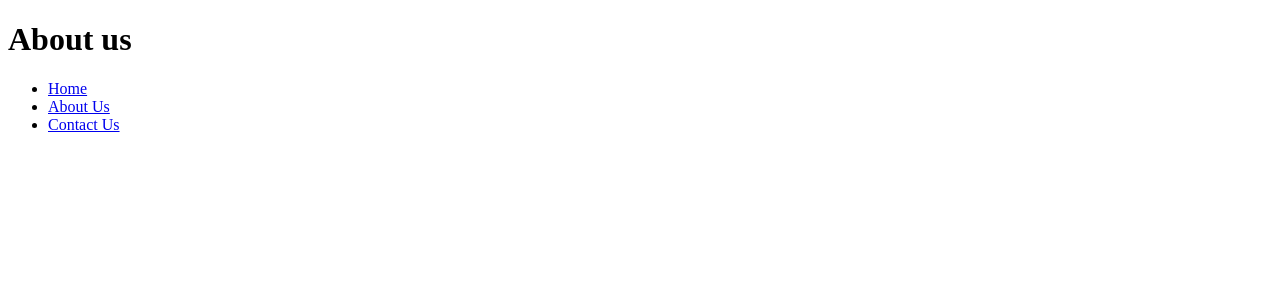
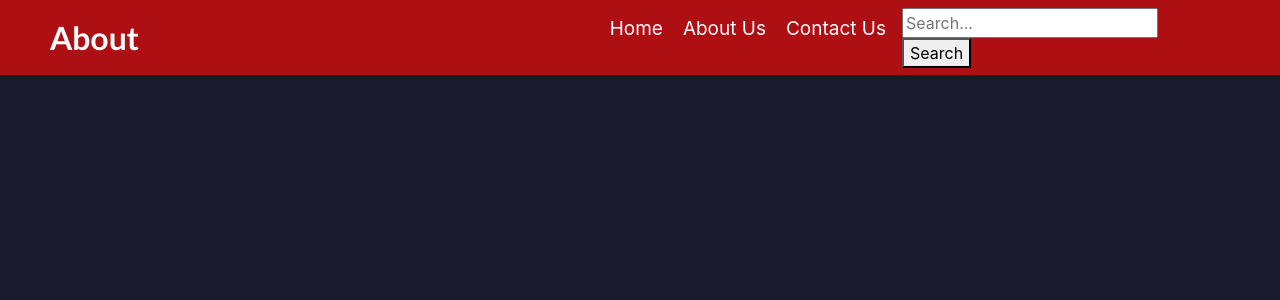
Before and after one commit to Just-JKB/Real-Estate-Platform-Using-PHP-for-Property-Listings-and-Management, a PHP site: page /About.php in a window 1280 px wide. Shown: the top 300 px of the page. Run offline with PHP 8.4, Linux system fonts and the light colour scheme.

Commit message:
version 2

```diff
--- a/About.php
+++ b/About.php
@@ -3,19 +3,25 @@
 <head>
     <meta charset="UTF-8">
     <meta name="viewport" content="width=device-width, initial-scale=1.0">
-    <title>Document</title>
+    <title>Clavem</title>
+	<link rel="stylesheet" href="https://maxcdn.bootstrapcdn.com/bootstrap/4.5.2/css/bootstrap.min.css">
+	<link rel="stylesheet" href="style.css">
 </head>
 <body>
-    <h1>About us</h1>
-    <div class="collapse" id="primarymenu-collapse">
-        		<div class="navmenu">
-					<ul>
-						<li><a href="http://localhost:3000/index.php">Home</a></li>
-						<li><a href="http://localhost:3000/About.php">About Us</a></li>
-						<li><a href="http://localhost:3000/Contact.php">Contact Us</a></li>
-											</ul>
-        		</div>
-      	</div>
-    	</div>
+<nav>
+<div class="logo">About</div>
+
+<ul class="navbar">
+		    <li><a href="index.php">Home</a></li>
+		    <li><a href="About.php">About Us</a></li>
+		    <li><a href="Contact.php">Contact Us</a></li>
+	    </ul>
+
+<div class="search">
+    <form>
+        <input type="text" class="input" placeholder="Search...">
+        <button class="sbutton" type="submit">Search</button>
+    </form>
+    </nav>
 </body>
 </html>
--- a/style.css
+++ b/style.css
@@ -1,3 +1,48 @@
 *{
+    margin: 0;
+    padding: 10;
     box-sizing: border-box;
 }
+body{
+    background-color: #1a1a2e;
+}
+nav{
+    width: 100%;
+    height: 75px;
+    background-color: #ae0f13;
+    color: #fff;
+    display: flex;
+    justify-content: space-between;
+    align-items: center;
+    padding: 0px 50px;
+    position: fixed;
+    top: 0;
+    z-index: 1;
+}
+.desktop-header{
+    float: left;
+}
+.logo{
+    font-size: 32px;
+    font-weight: bold;
+    font-family: 'Trebuchet MS', 'Lucida Sans Unicode', 'Lucida Grande', 'Lucida Sans', Arial, sans-serif;
+}
+.navbar{
+    width: 65%;
+    display: flex;
+    justify-content: right;
+    list-style: none;
+}
+.navbar li{
+    margin-left: 20px;
+}
+
+.navbar li a{
+    font-size: 19px;
+    color: white;
+    text-decoration: none;
+    transition: 0.3s ease;
+}
+.navbar li a:hover{
+    color: #5f1214;
+}
```
Also changed, not shown: Contact.php (+18 -12 lines), index.php (+19 -1 lines).
